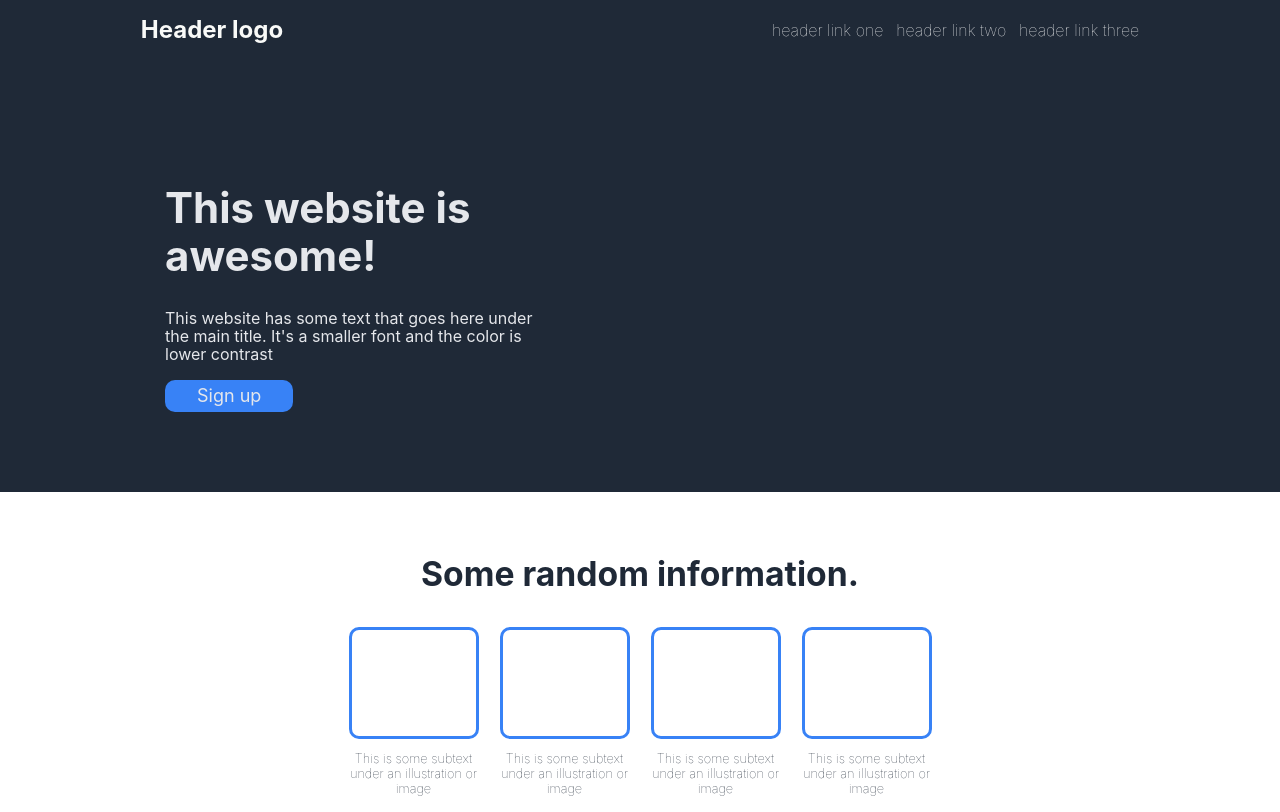
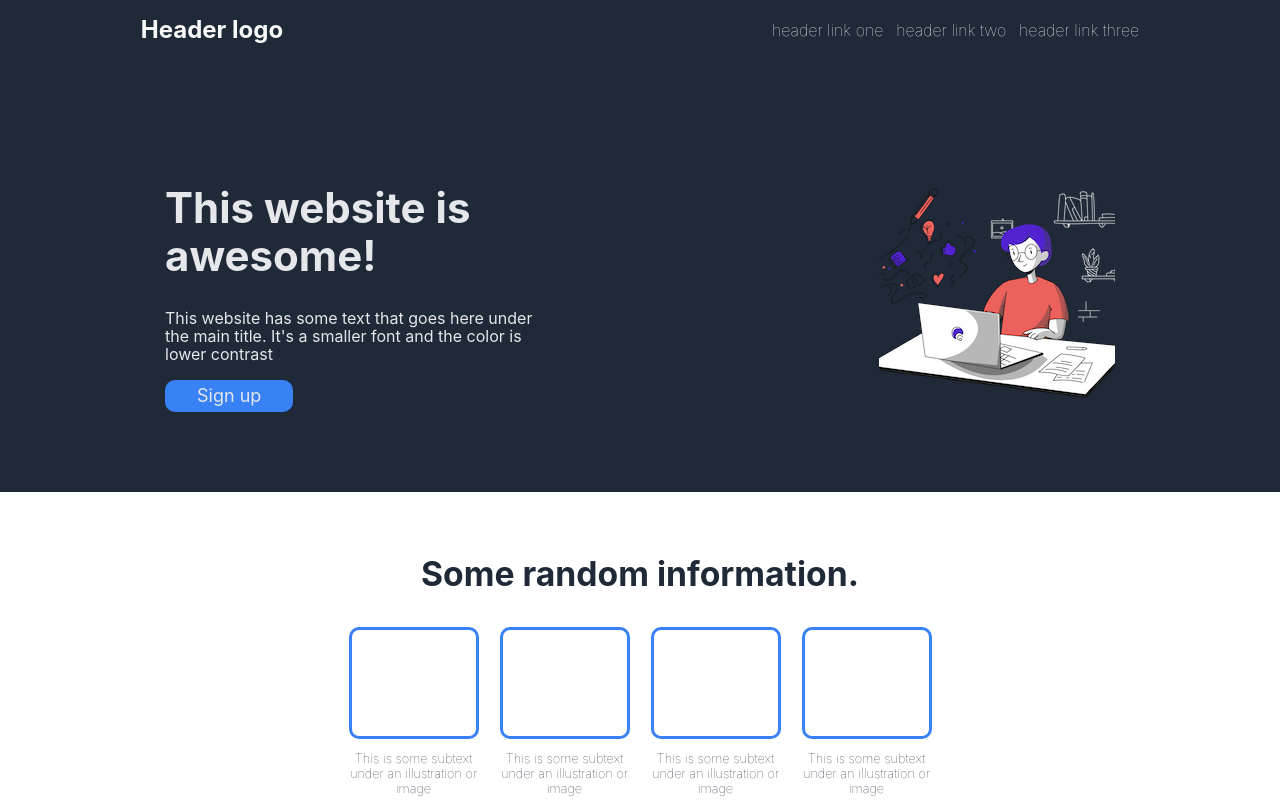
Before and after one commit to Ad-amS/landing, a plain HTML site: page index.html in a window 1280 px wide. Shown: the top 812 px of the page. Drawn offline with Linux system fonts and the light colour scheme.

Commit message:
css: fixed a link to picture used in landing page header

```diff
--- a/style.css
+++ b/style.css
@@ -134,7 +134,7 @@ main h1 {
 }
 
 .hp2  {
-    background-image: url(./images/blogging.svg);
+    background-image: url(./images/blogging.png);
     background-repeat: no-repeat;
     background-position: center;
     width: 14.75rem;
```
